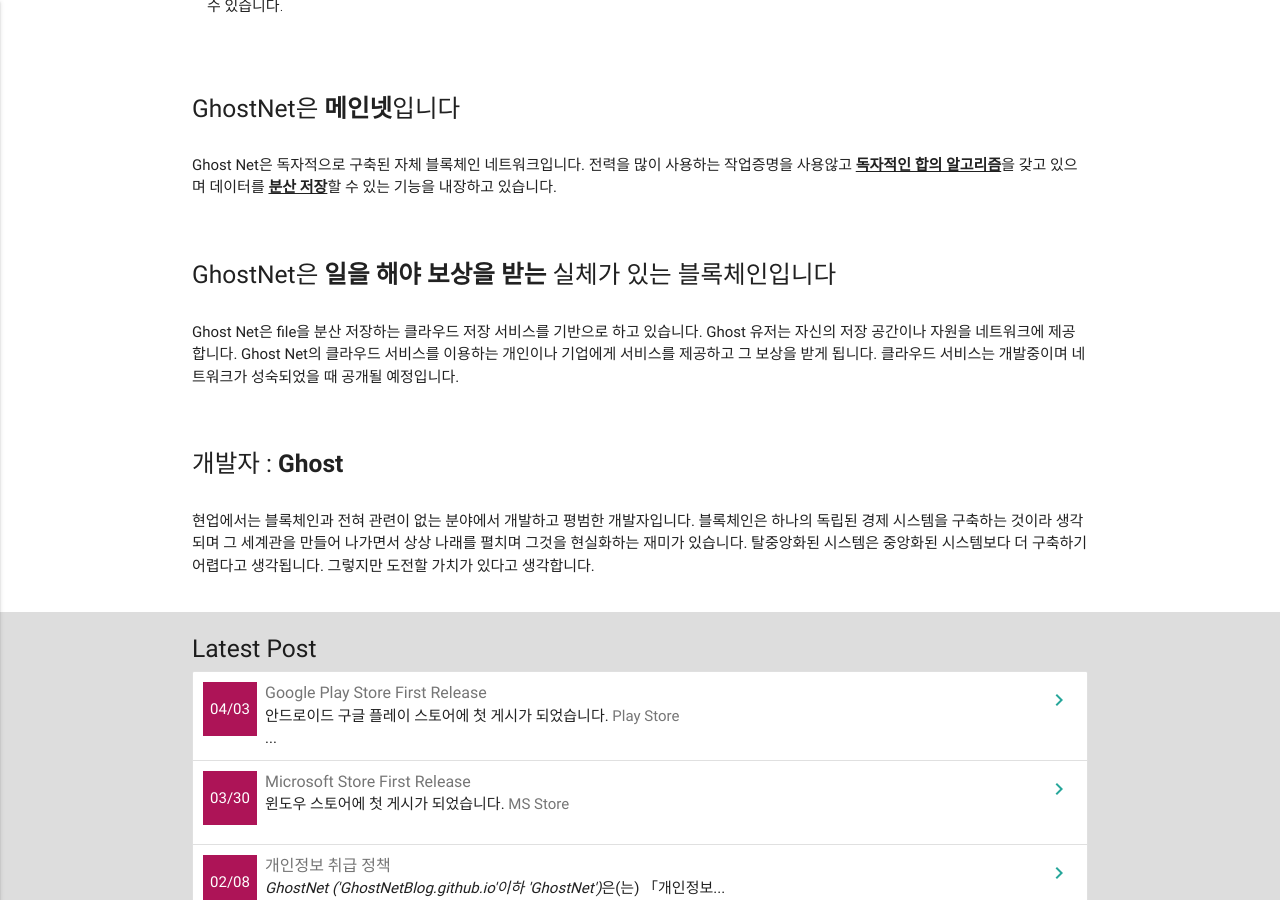
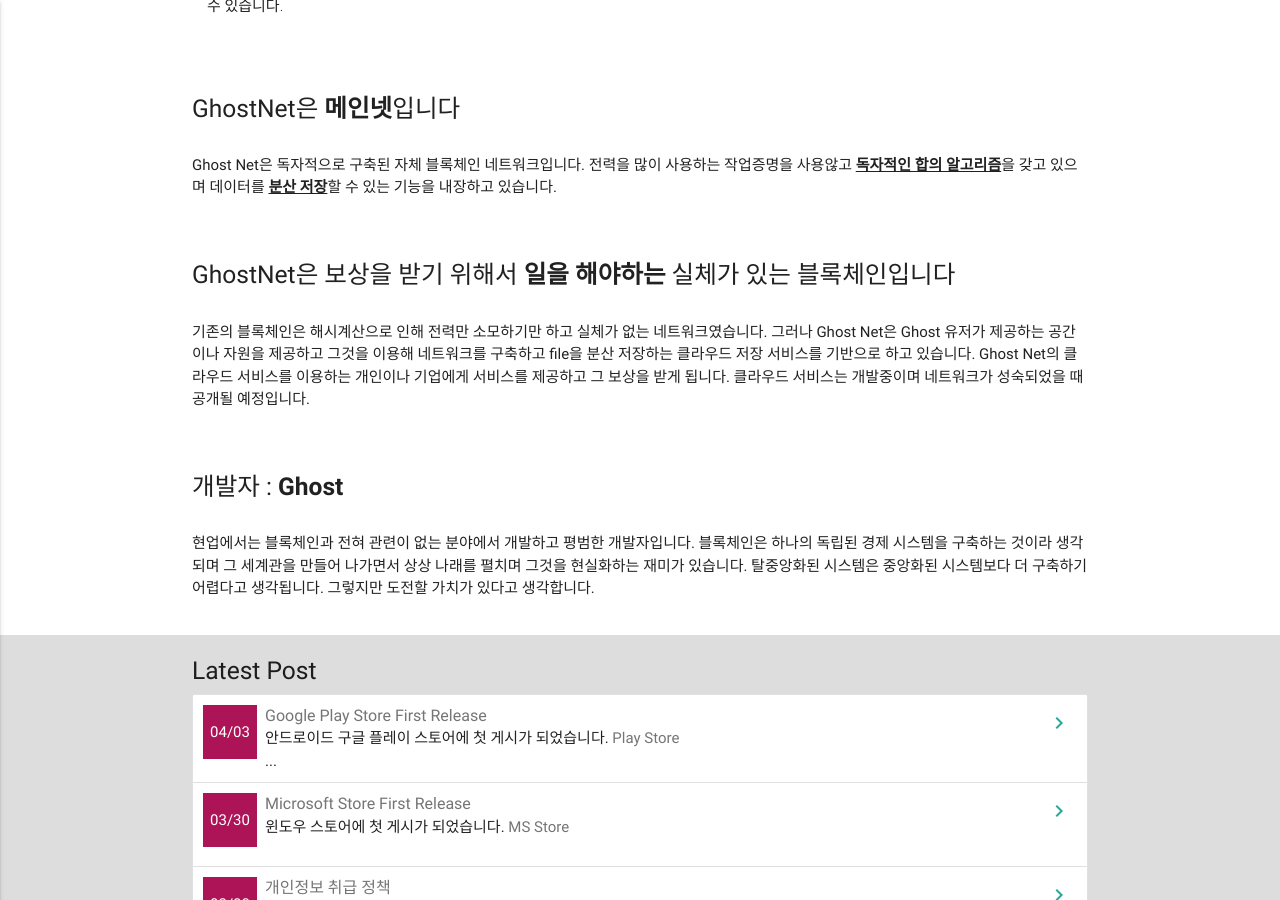
Before and after one commit to GhostNetBlog/GhostNetBlog.github.io, a Jekyll site: the page built from index.md, in a window 1280 px wide and 900 px high, scrolled down 1335 px. Built offline with Jekyll 4.4.1, drawn with Linux system fonts in a browser that asks for light colours.

Commit message:
Update home.html

```diff
--- a/_layouts/home.html
+++ b/_layouts/home.html
@@ -85,9 +85,10 @@ layout: default
       <!--   Icon Section  https://www.panoramedia.eu/jekyllmaterialize/ -->
       <div class="row">
         <div class="col s12">
-          <h5>GhostNet은 <b>일을 해야 보상을 받는</b> 실체가 있는 블록체인입니다</h5><br>
-          Ghost Net은 file을 분산 저장하는 클라우드 저장 서비스를 기반으로 하고 있습니다.
-          Ghost 유저는 자신의 저장 공간이나 자원을 네트워크에 제공합니다.
+          <h5>GhostNet은 보상을 받기 위해서 <b>일을 해야하는</b> 실체가 있는 블록체인입니다</h5><br>
+          기존의 블록체인은 해시계산으로 인해 전력만 소모하기만 하고 실체가 없는 네트워크였습니다.
+          그러나 Ghost Net은 Ghost 유저가 제공하는 공간이나 자원을 제공하고 그것을 이용해
+          네트워크를 구축하고 file을 분산 저장하는 클라우드 저장 서비스를 기반으로 하고 있습니다.
           Ghost Net의 클라우드 서비스를 이용하는 개인이나 기업에게 서비스를 제공하고 그 보상을 받게 됩니다.
           클라우드 서비스는 개발중이며 네트워크가 성숙되었을 때 공개될 예정입니다.
         </div>
```
